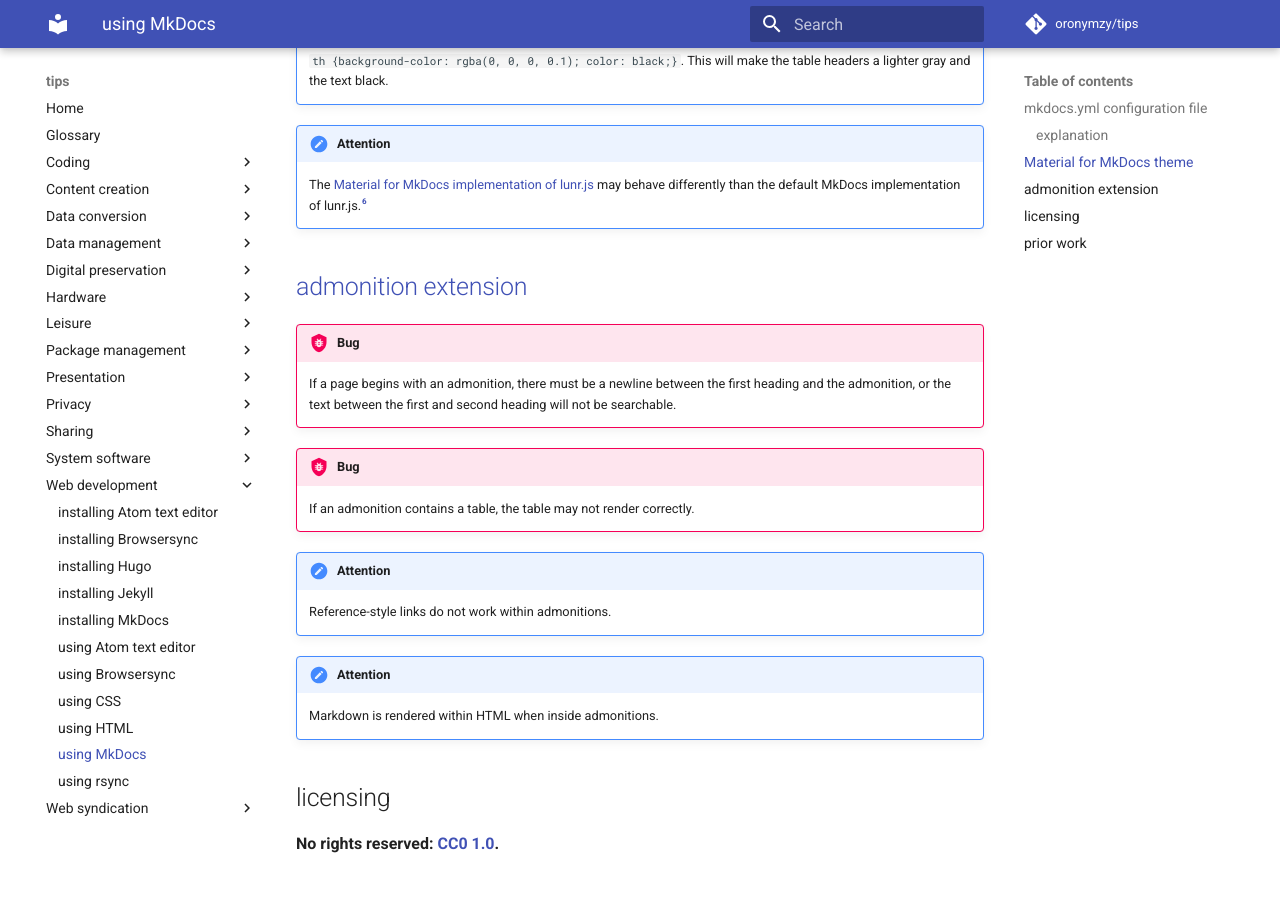
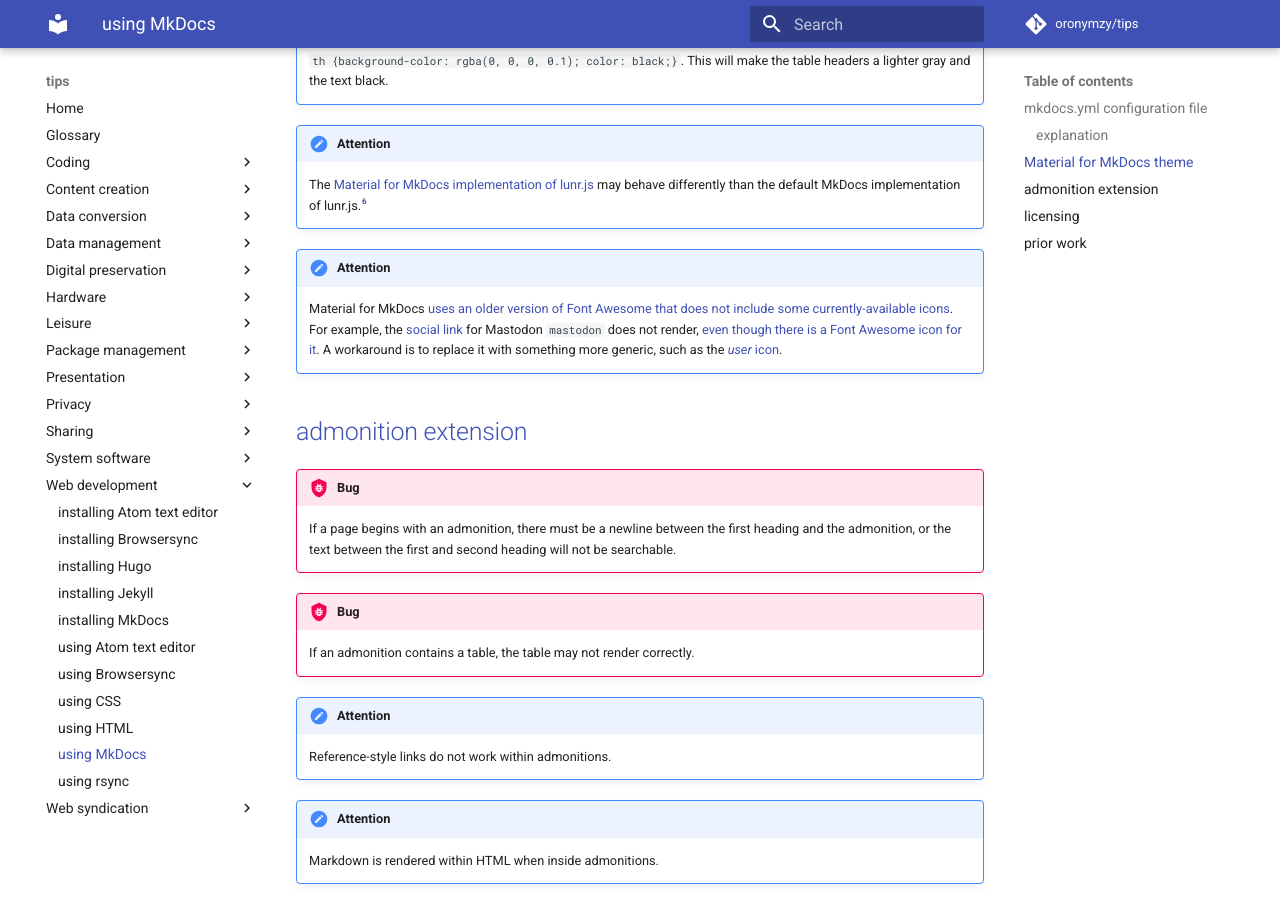
Before and after one commit to oronymzy/tips, an MkDocs documentation site: the page built from docs/usgMkDc.md, in a window 1280 px wide and 900 px high, scrolled down 3927 px. Built offline with MkDocs 1.6.1 and Material for MkDocs 9.7.7, drawn with Linux system fonts in a browser that asks for light colours; comment, search, counter and statistics services are not loaded.

Commit message:
Add admonition mentioning Font Awesome

```diff
--- a/docs/usgMkDc.md
+++ b/docs/usgMkDc.md
@@ -126,6 +126,10 @@ Additional documentation is available for [Material for MkDocs](https://squidfun
 
     The [Material for MkDocs implementation of lunr.js](https://squidfunk.github.io/mkdocs-material/getting-started/#site-search) may behave differently than the default MkDocs implementation of lunr.js.[^usgMkDc6]
 
+!!! attention
+
+    Material for MkDocs [uses an older version of Font Awesome that does not include some currently-available icons](https://github.com/squidfunk/mkdocs-material/issues/756). For example, the [social link](https://squidfunk.github.io/mkdocs-material/getting-started/#adding-social-links) for Mastodon `mastodon` does not render, [even though there is a Font Awesome icon for it](https://fontawesome.com/icons/mastodon?style=brands). A workaround is to replace it with something more generic, such as the [*user* icon](https://fontawesome.com/icons/user?style=solid).
+
 ## [admonition extension]
 
 !!! bug
```
